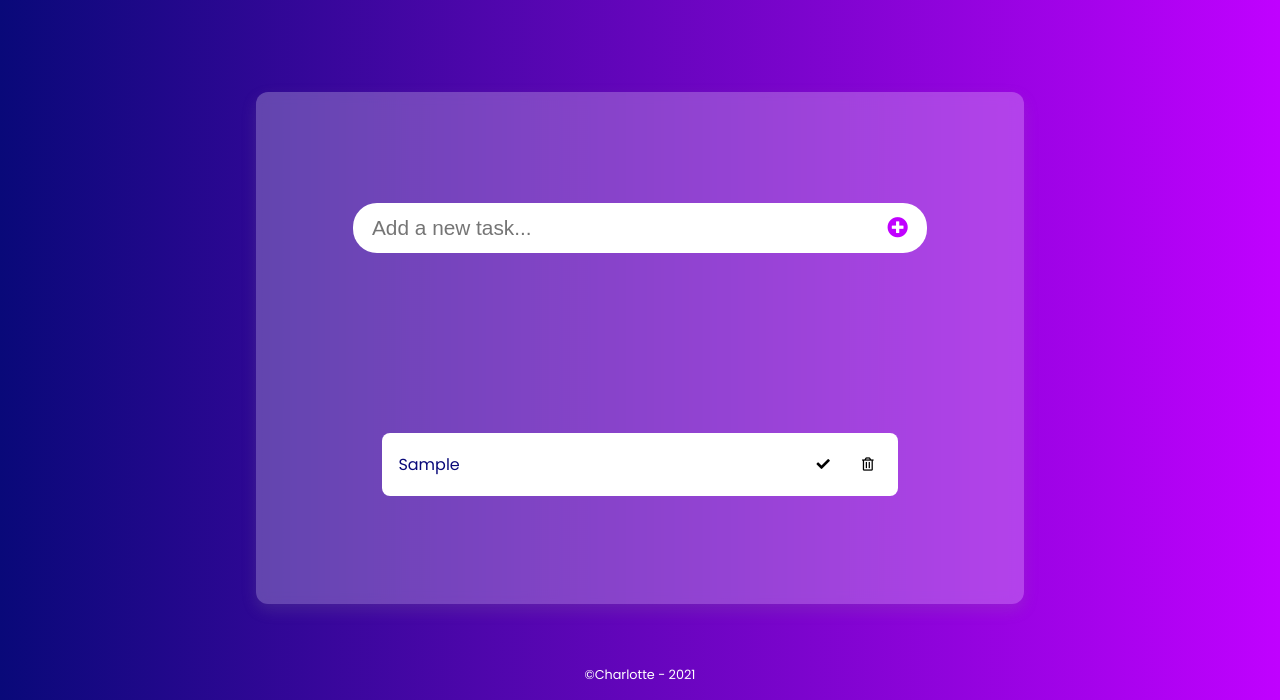
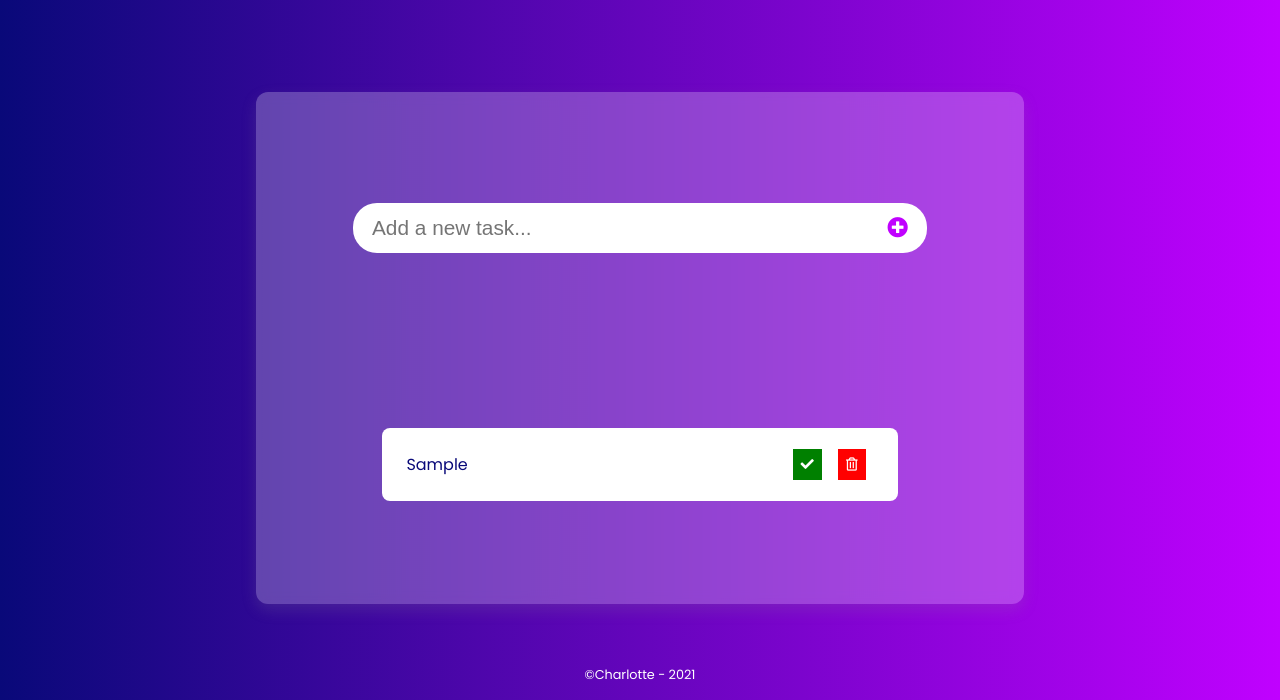
Before and after one commit to Charlotte-Mendy/Todo-List, a plain HTML site: page index.html in a window 1280 px wide. Both pictures are taken after typing "Sample" into the empty fields and a click on the button 897 px from the left and 328 px from the top of the page. Shown: the part 100-800 px from the top of the page. Drawn offline with Linux system fonts and the light colour scheme.

Commit message:
Improve style for task item & its buttons

```diff
--- a/styles/style.css
+++ b/styles/style.css
@@ -105,18 +105,25 @@ form button:hover {
     color: var(--blue);
     list-style-type: none;
     flex: 1;
+    padding: 0.5rem;
 }
 
 .complete-btn,
 .delete-btn {
+    color: var(--white);
     padding: 0.5rem;
-    background-color: var(--white);
     border: none;
     cursor: pointer;
 }
 
 .complete-btn {
     margin-right: 1rem;
+    background-color: green;
+}
+
+.delete-btn {
+    margin-right: 1rem;
+    background-color: red;
 }
 
 footer {
```
